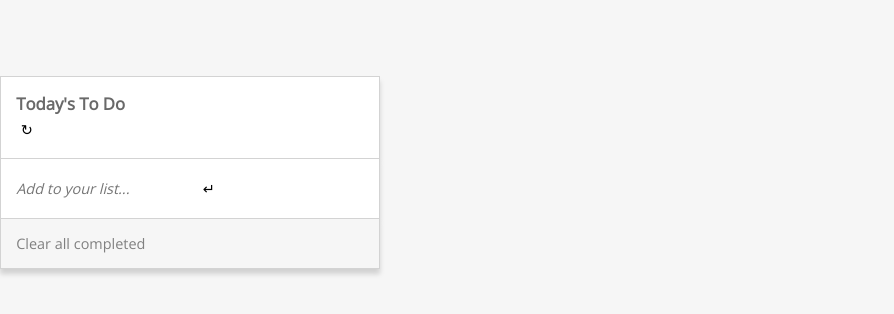
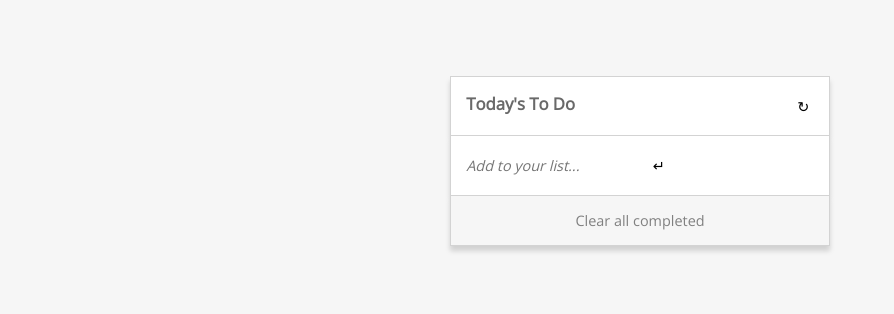
Before and after one commit to CarlosIgreda/Peer-feedback, a website with bundled scripts: page index.html in a window 1280 px wide. Shown: the whole page, without its empty margins (0-894 px from the left). Built offline with nearby package versions, Linux system fonts and the light colour scheme.

Commit message:
Apply index.html required changes

```diff
--- a/index.html
+++ b/index.html
@@ -9,8 +9,8 @@
 </head>
 
 <body>
-    <div class="fullContainer">
-        <div class="div-item">
+    <section class="fullContainer df ai">
+        <div class="div-item df">
             <h1 class="h1-text">Today's To Do</h1><button type="button" class="bt refresh">↻</button>
         </div>
         <div class="div-items">
@@ -18,11 +18,11 @@
                 <input class="add-item" type="text" placeholder="Add to your list..."><button type="button" class="bt enter">↵</button>
             </div>
             <ul class="ul-items"></ul>
-            <div class="div-item clean">
+            <div class="div-item clean df ai">
                 <p class="clear-text">Clear all completed</p>
             </div>
         </div>
-    </div>
+    </section>
     <script type="module" src="./index.js"></script>
     <script type="module" src="./functionality.js"></script>
     <script type="module" src="./status.js"></script>
```
